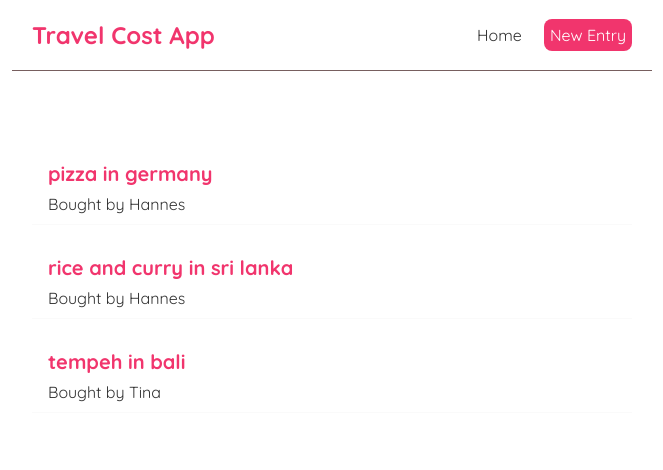
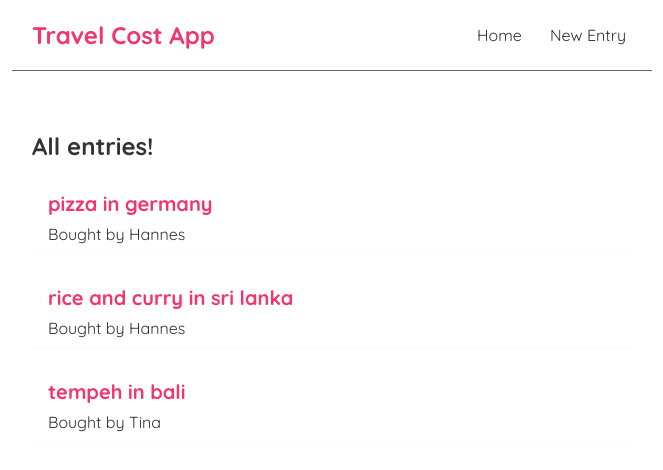
Before and after one commit to HaDuve/TravelCost, a React (Create React App) app in the folder travel-cost/: page / in a window 1280 px wide. Shown: the top 470 px of the page, without its empty margins (308-971 px from the left). Built offline with nearby package versions, Linux system fonts and the light colour scheme.

Commit message:
following tutorial 11 (#1)

```diff
--- /dev/null
+++ b/travel-cost/src/Bloglist.js
@@ -0,0 +1,15 @@
+const Bloglist = ({ blogs, title }) => {
+    return (
+        <div className="blog-list">
+            <h2> {title} </h2>
+            {blogs.map((entry) => (
+                <div className="blog-preview" key={entry.id}>
+                    <h2> {entry.title} </h2>
+                    <p>Bought by {entry.author}</p>
+                </div>
+            )) }
+        </div>
+     );
+}
+
+export default Bloglist;
--- a/travel-cost/src/Home.js
+++ b/travel-cost/src/Home.js
@@ -1,4 +1,5 @@
 import { useState } from 'react';
+import Bloglist from './Bloglist'
 
 const Home = () => {
     const [entries, setEntries] = useState([
@@ -9,12 +10,7 @@ const Home = () => {
 
     return (
         <div className="home">
-            {entries.map((entry) => (
-                <div className="blog-preview" key={entry.id}>
-                    <h2> {entry.title} </h2>
-                    <p>Bought by {entry.author}</p>
-                </div>
-            )) }
+            <Bloglist blogs={ entries } title={ "All entries!"} ></Bloglist>
         </div>
      );
 }
--- a/travel-cost/src/Navbar.js
+++ b/travel-cost/src/Navbar.js
@@ -4,11 +4,7 @@ const Navbar = () => {
             <h1>Travel Cost App</h1>
             <div className="links">
                 <a href="/">Home</a>
-                <a href="/create"  style={{
-                    color: "white",
-                    backgroundColor: "#f1356d",
-                    borderRadius: "8px"
-                }}>New Entry</a>
+                <a href="/create">New Entry</a>
             </div>
         </nav>
      );
```
